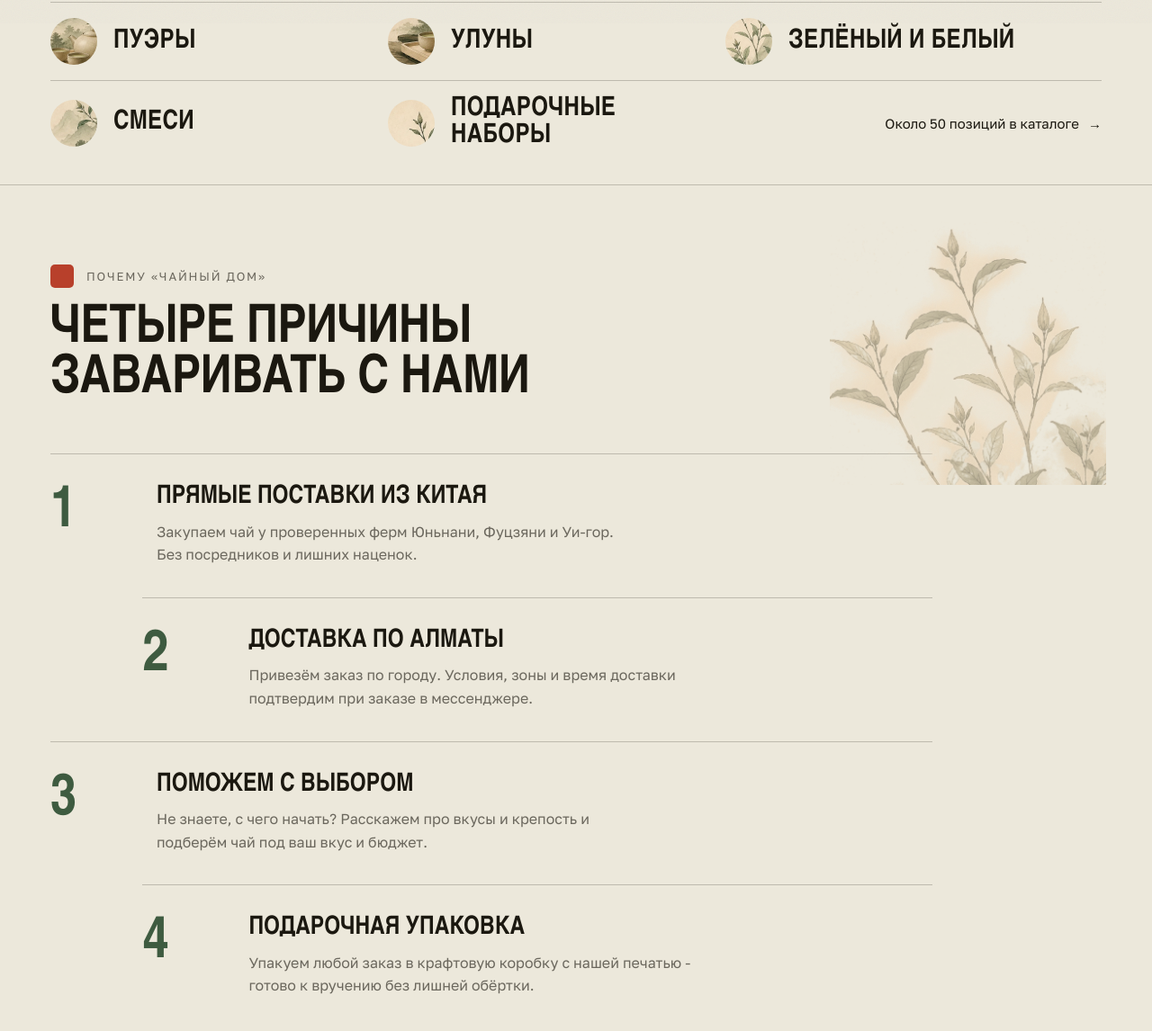
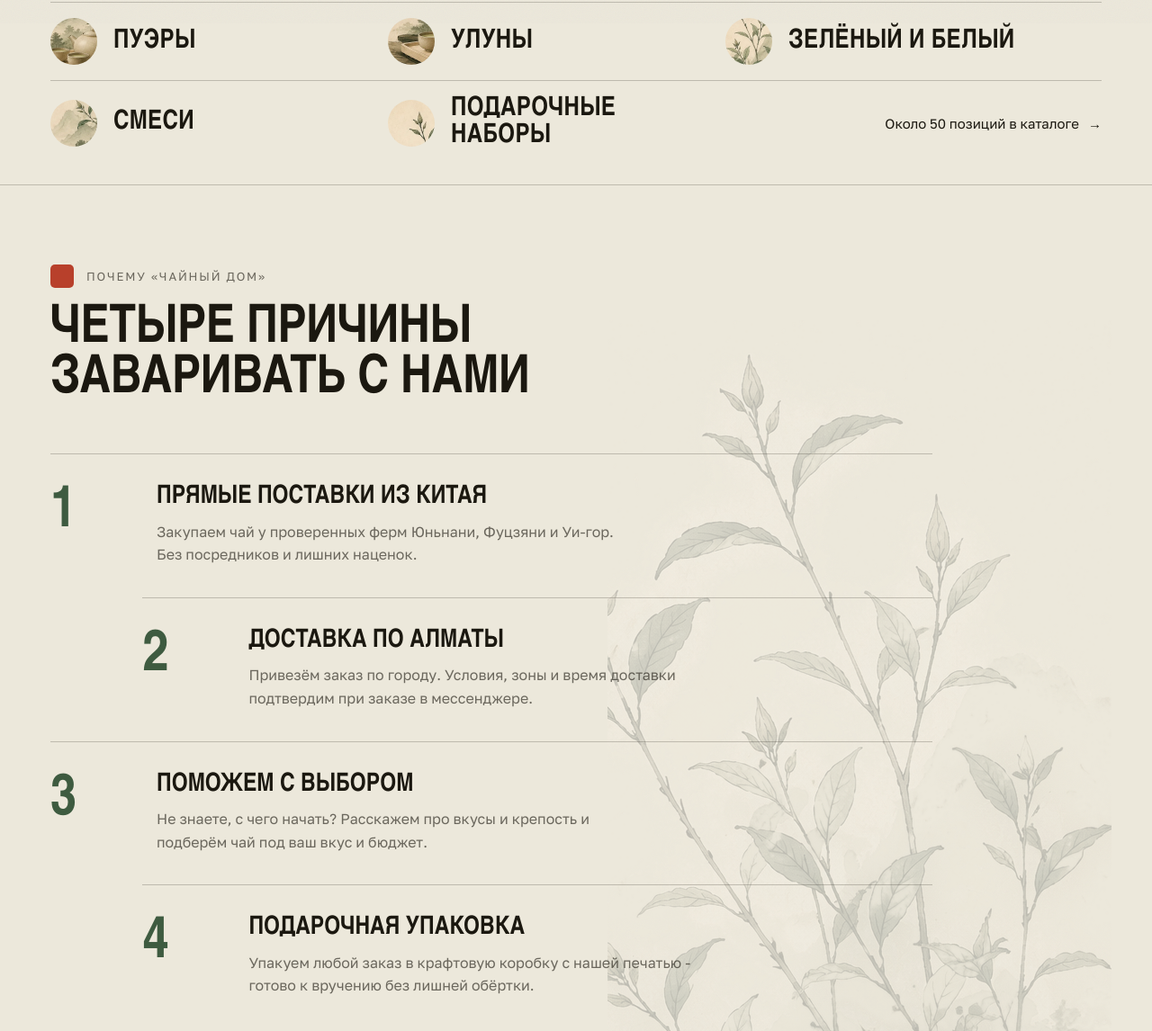
Before and after one commit to vvetta-web/chayny-dom, a plain HTML site: page index.html in a window 1280 px wide. Shown: the part 774-1920 px from the top of the page at 90% size. Drawn offline with Linux system fonts and the light colour scheme; a web font is replaced by a local one.

Commit message:
Ветви-подложки во всю высоту в блоках преимуществ, о чае, доставке и контактов

```diff
--- a/index.html
+++ b/index.html
@@ -331,16 +331,20 @@
     text-wrap: balance;
   }
 
-  /* ---------- блок 2: преимущества ---------- */
-  .adv { position: relative; overflow: hidden; }
-  .adv-branch {
+  /* ---------- декоративные ветви-подложки ---------- */
+  .sec { position: relative; }
+  .sec-deco {
     position: absolute;
-    top: 40px;
-    right: clamp(24px, 4vw, 72px);
-    width: clamp(260px, 24vw, 380px);
+    z-index: 0;
+    height: auto;
     pointer-events: none;
     user-select: none;
   }
+  .sec > :not(.sec-deco) { position: relative; z-index: 1; }
+  #advantages .sec-deco { right: clamp(16px, 3.5vw, 56px); top: 150px; bottom: 40px; opacity: .9; }
+  #delivery .sec-deco { right: clamp(12px, 2.5vw, 48px); bottom: 0; height: 80%; transform: scaleX(-1); opacity: .5; }
+  #about .sec-deco { right: clamp(20px, 5vw, 110px); bottom: 16px; height: 60%; opacity: .5; }
+  #contacts .sec-deco { right: clamp(20px, 4.5vw, 90px); top: 24px; height: 62%; opacity: .55; }
   .adv-list { max-width: 980px; }
   .adv-row {
     display: grid;
@@ -668,7 +672,7 @@
 
   /* ---------- телефон ---------- */
   @media (max-width: 900px) {
-    .adv-branch { display: none; }
+    .sec-deco { display: none; }
     .top { padding: 16px 20px 12px; gap: 16px; }
     .nav { display: none; }
     .top-cta { margin-left: auto; padding: 10px 18px; font-size: 13px; }
@@ -825,7 +829,7 @@
 
   <!-- блок 2: преимущества -->
   <section class="sec adv" id="advantages">
-    <img class="adv-branch" src="assets/adv-branch.png" alt="" aria-hidden="true">
+    <img class="sec-deco" src="assets/deco-tall.png" alt="" aria-hidden="true">
     <div class="sec-head">
       <p class="sec-label">Почему «Чайный дом»</p>
       <h2>Четыре причины<br>заваривать с нами</h2>
@@ -1029,6 +1033,7 @@
 
   <!-- блок 5: о чае -->
   <section class="sec about" id="about">
+    <img class="sec-deco" src="assets/deco-spray.png" alt="" aria-hidden="true">
     <div class="sec-head">
       <p class="sec-label">О чае</p>
       <h2>Четыре характера<br>в одной чашке</h2>
@@ -1075,6 +1080,7 @@
 
   <!-- блок 6: как заказать -->
   <section class="sec steps" id="delivery">
+    <img class="sec-deco" src="assets/deco-tall.png" alt="" aria-hidden="true">
     <div class="sec-head">
       <p class="sec-label">Как заказать и доставка</p>
       <h2>Три шага до чашки</h2>
@@ -1100,6 +1106,7 @@
 
   <!-- блок 7: контакты и подвал -->
   <section class="sec contacts" id="contacts">
+    <img class="sec-deco" src="assets/deco-tall.png" alt="" aria-hidden="true">
     <div class="contacts-inner">
       <p class="sec-label">Контакты</p>
       <h2>Напишите нам</h2>
```
Also changed, not shown: assets/adv-branch.png (deleted), assets/deco-spray.png (added), assets/deco-tall.png (added).
